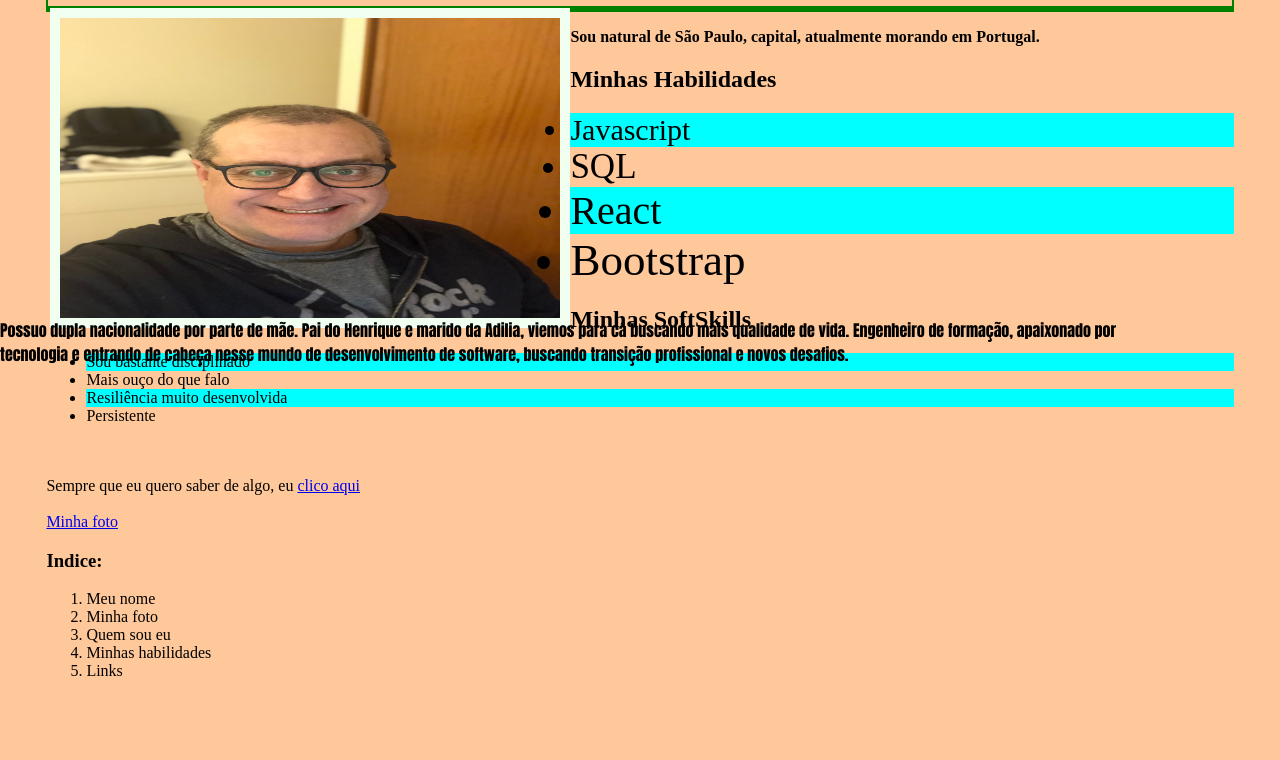
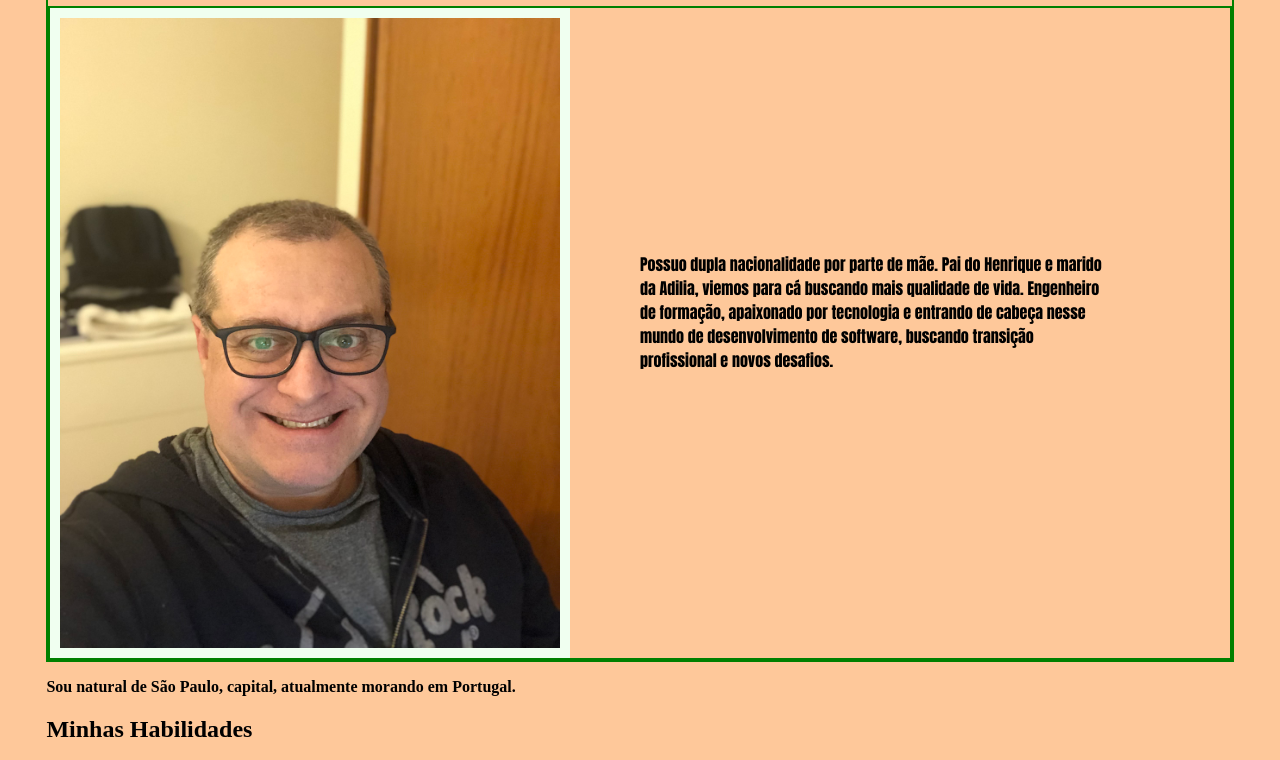
Before and after one commit to altgauzen/altgauzen.github.io, a plain HTML site: page index.html in a window 1280 px wide. Shown: the part 122-882 px from the top of the page. Drawn offline with Linux system fonts and the light colour scheme.

Commit message:
Ajustes e Posicionamento finais

```diff
--- a/index.html
+++ b/index.html
@@ -10,15 +10,13 @@
 
 <body>
   <div>
-    <h1 class="meuNome">Alexandre da Silva Altgauzen</h1>
-    <div class="image-conteiner">
+    <h1 class="meu-nome">Alexandre da Silva Altgauzen</h1>
+    <div class="image-container">
      <img src="images/fotoAtualAlexandre.jpg" alt="Foto de Alexandre Altgauzen" width="500" id="minha-foto">
-
-      <p class="descricao">
+     <p class="descricao">
         Possuo dupla nacionalidade por parte de mãe.
         Pai do Henrique e marido da Adilia, viemos para cá buscando mais qualidade de vida.
-        Engenheiro de formação, apaixonado por tecnologia e entrando de cabeça nesse mundo de desenvolvimento de software, <strong>buscando transição profissional e novos desafios.</strong>
-      </p>
+        Engenheiro de formação, apaixonado por tecnologia e entrando de cabeça nesse mundo de desenvolvimento de software, <strong>buscando transição profissional e novos desafios.</strong></p>
     </div>
   </div>
    <p class="resido">
--- a/style.css
+++ b/style.css
@@ -1,13 +1,13 @@
-.meuNome {
+.meu-nome {
   font-family: 'Franklin Gothic Medium', 'Arial Narrow', Arial, sans-serif;
   text-align: center;
 }
 .descricao {
   font-family: Impact, Haettenschweiler, 'Arial Narrow Bold', sans-serif;
   position: absolute;
-  top: 53%;
+  top: 35%;
   right: 10%;
-
+  left: 50%;
 }
 body {
   background-color: #fec89a;
@@ -32,12 +32,12 @@ body {
 
 #minha-foto {
   float: left;
-  height: 300px;
+  height: 630px;
   padding: 10px;
   background-color: honeydew;
 }
 .image-container {
-  height: 300px;
+  height: 650px;
   position: relative;
 }
 div {
```
